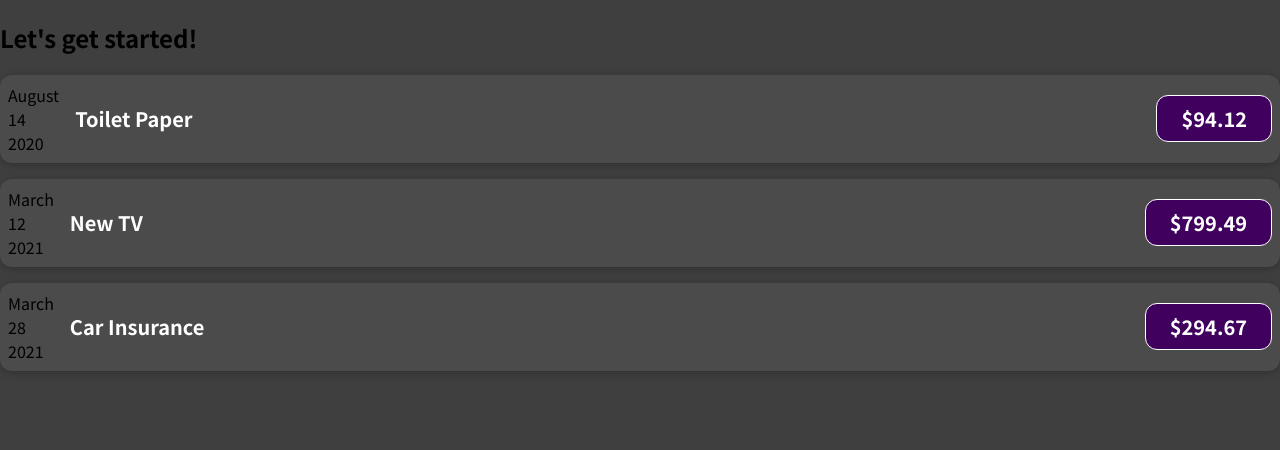
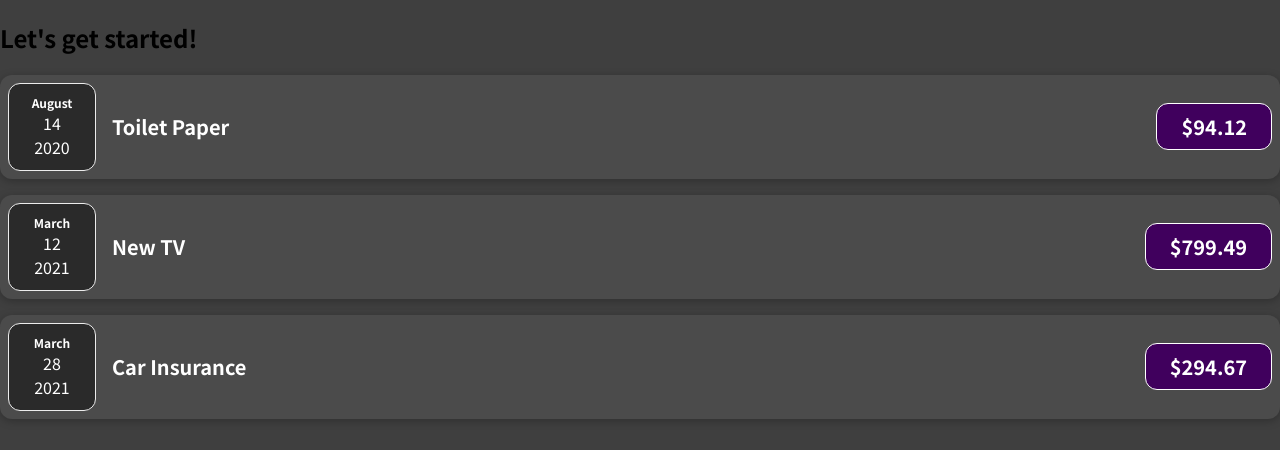
Before and after one commit to Deekay25/react, a JavaScript app in the folder react-course/: page / in a window 1280 px wide. Shown: the top 450 px of the page. Built offline with nearby package versions, Linux system fonts and the light colour scheme.

Commit message:
created the expense date component

```diff
--- a/react-course/src/App.js
+++ b/react-course/src/App.js
@@ -27,9 +27,9 @@ function App() {
       <h2>Let's get started!</h2>
       {/* expenseitems here is called components */}
       {/* the attributes are called props */}
-      <ExpenseItems t= {expenses[0].title} a={expenses[0].amount} d={expenses[0].date}></ExpenseItems>
-      <ExpenseItems t= {expenses[1].title} a={expenses[1].amount} d={expenses[1].date}></ExpenseItems>
-      <ExpenseItems t= {expenses[2].title} a={expenses[2].amount} d={expenses[2].date}></ExpenseItems>
+      <ExpenseItems t= {expenses[0].title} a={expenses[0].amount} d={expenses[0].date} />
+      <ExpenseItems t= {expenses[1].title} a={expenses[1].amount} d={expenses[1].date} />
+      <ExpenseItems t= {expenses[2].title} a={expenses[2].amount} d={expenses[2].date} />
     </div>
   );
 }
--- /dev/null
+++ b/react-course/src/components/ExpenseDate.css
@@ -0,0 +1,26 @@
+.expense-date {
+  display: flex;
+  flex-direction: column;
+  width: 5.5rem;
+  height: 5.5rem;
+  border: 1px solid #ececec;
+  background-color: #2a2a2a;
+  color: white;
+  border-radius: 12px;
+  align-items: center;
+  justify-content: center;
+}
+
+.expense-date__month {
+  font-size: 0.75rem;
+  font-weight: bold;
+}
+
+.expense-date__year {
+  font-size: 0.75rem;
+}
+
+.expense-date__day {
+  font-size: 1.5rem;
+  font-weight: bold;
+}
--- /dev/null
+++ b/react-course/src/components/ExpenseDate.js
@@ -0,0 +1,16 @@
+import "./ExpenseDate.css";
+
+function ExpenseDate(props) {
+  const month = props.d.toLocaleString("en-US", { month: "long" });
+  const day = props.d.toLocaleString("en-US", { day: "2-digit" });
+  const year = props.d.getFullYear();
+  return (
+    <div class="expense-date">
+      <div className="expense-date__month">{month}</div>
+      <div className="expsense-date__day">{day}</div>
+      <div className="expsense-date__year">{year}</div>
+    </div>
+  );
+}
+
+export default ExpenseDate;
--- a/react-course/src/components/ExpenseItems.js
+++ b/react-course/src/components/ExpenseItems.js
@@ -1,16 +1,14 @@
+import ExpenseDate from './ExpenseDate';
 import "./ExpenseItems.css";
 // you name the function as the file name by convetion
 function ExpenseItems(props) {
-    const month = props.d.toLocaleString('en-US', { month: 'long' })
-    const day = props.d.toLocaleString('en-US', { day: '2-digit' })
-    const year = props.d.getFullYear();
+    // turned into a new component called expense date
+    // const month = props.d.toLocaleString('en-US', { month: 'long' })
+    // const day = props.d.toLocaleString('en-US', { day: '2-digit' })
+    // const year = props.d.getFullYear();
     return (
       <div className="expense-item">
-        <div>
-          <div>{month}</div>
-          <div>{day}</div>
-          <div>{year}</div>
-        </div>
+        <ExpenseDate d={props.d} />
         <div className="expense-item__description">
           <h2>{props.t}</h2>
           <div className="expense-item__price">${props.a}</div>
```
